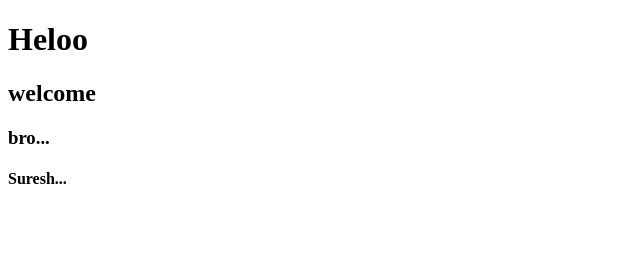
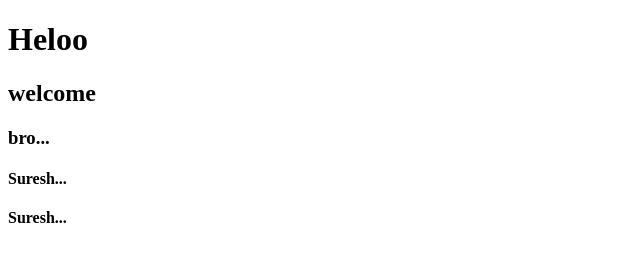
Before and after one commit to sureshdev2003/xavier, a plain HTML site: page footer.html in a window 1280 px wide. Shown: the full height of the page, 0-640 px from the left. Drawn offline with Linux system fonts and the light colour scheme.

```diff
--- a/footer.html
+++ b/footer.html
@@ -10,5 +10,6 @@
   <h2>welcome</h2>
   <h3>bro...</h3>
   <h4>Suresh...</h4>
+  <h4>Suresh...</h4>
 </body>
 </html>
```
